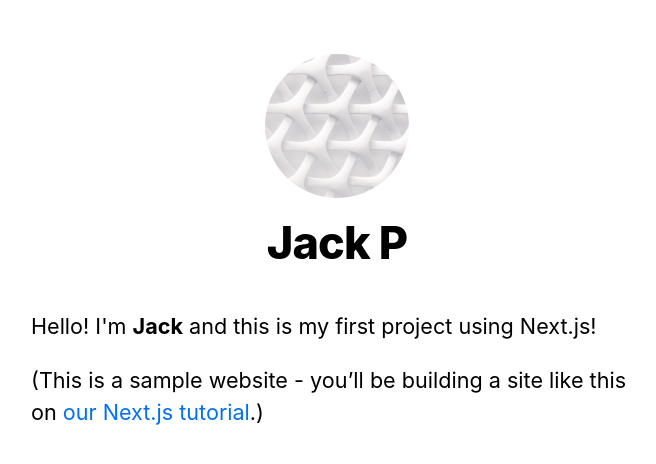
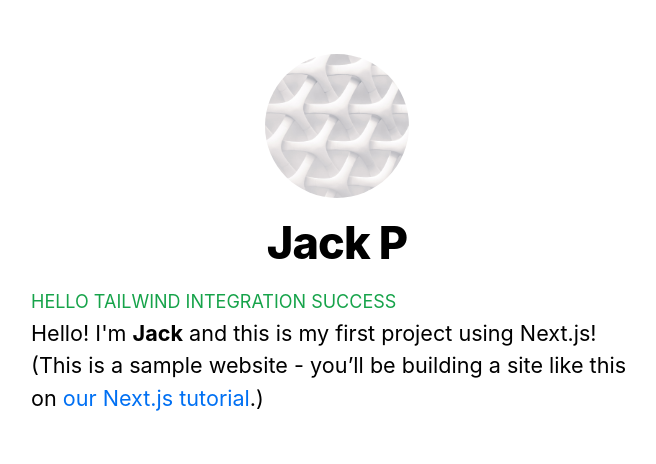
Before and after one commit to jpena925/next_test, a Next.js app: page / in a window 1280 px wide. Shown: the top 464 px of the page, without its empty margins (303-959 px from the left). Built offline with nearby package versions, Linux system fonts and the light colour scheme.

Commit message:
tailwind integration

```diff
--- a/components/layout.js
+++ b/components/layout.js
@@ -60,6 +60,7 @@ export default function Layout({ children, home }) {
           </>
         )}
       </header>
+      <h3 class='text-green-600'>HELLO TAILWIND INTEGRATION SUCCESS</h3>
       <main>{children}</main>
       {!home && (
         <div className={styles.backToHome}>
--- a/package.json
+++ b/package.json
@@ -14,7 +14,10 @@
     "react-dom": "18.2.0"
   },
   "devDependencies": {
+    "autoprefixer": "^10.4.8",
     "eslint": "8.23.0",
-    "eslint-config-next": "12.2.5"
+    "eslint-config-next": "12.2.5",
+    "postcss": "^8.4.16",
+    "tailwindcss": "^3.1.8"
   }
 }
--- /dev/null
+++ b/postcss.config.js
@@ -0,0 +1,6 @@
+module.exports = {
+  plugins: {
+    tailwindcss: {},
+    autoprefixer: {},
+  },
+}
--- a/styles/globals.css
+++ b/styles/globals.css
@@ -1,3 +1,7 @@
+@tailwind base;
+@tailwind components;
+@tailwind utilities;
+
 html,
 body {
   padding: 0;
--- /dev/null
+++ b/tailwind.config.js
@@ -0,0 +1,11 @@
+/** @type {import('tailwindcss').Config} */
+module.exports = {
+  content: [
+    "./pages/**/*.{js,ts,jsx,tsx}",
+    "./components/**/*.{js,ts,jsx,tsx}",
+  ],
+  theme: {
+    extend: {},
+  },
+  plugins: [],
+}
```
Also changed, not shown: 1 other file (tests, documents, lock files or other folders).
